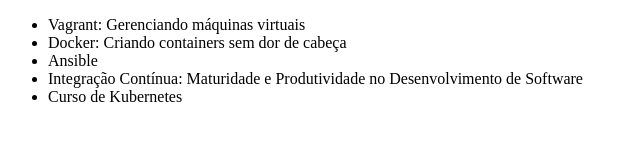
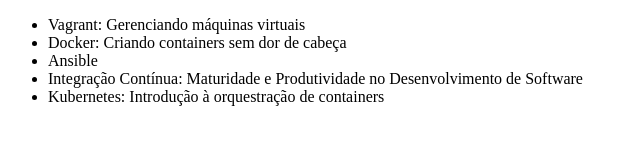
Before and after one commit to trsaints/curso-git-alura, a website: page index.html in a window 1280 px wide. Shown: the whole page, without its empty margins (0-640 px from the left). Drawn offline with Linux system fonts and the light colour scheme.

Commit message:
Alterado titulo do curso Kubernetes

```diff
--- a/index.html
+++ b/index.html
@@ -11,7 +11,7 @@
         <li>Docker: Criando containers sem dor de cabeça</li>
         <li>Ansible</li>
         <li>Integração Contínua: Maturidade e Produtividade no Desenvolvimento de Software</li>
-        <li>Curso de Kubernetes</li>
+        <li>Kubernetes: Introdução à orquestração de containers</li>
     </ul>
 </body>
 </html>
```
